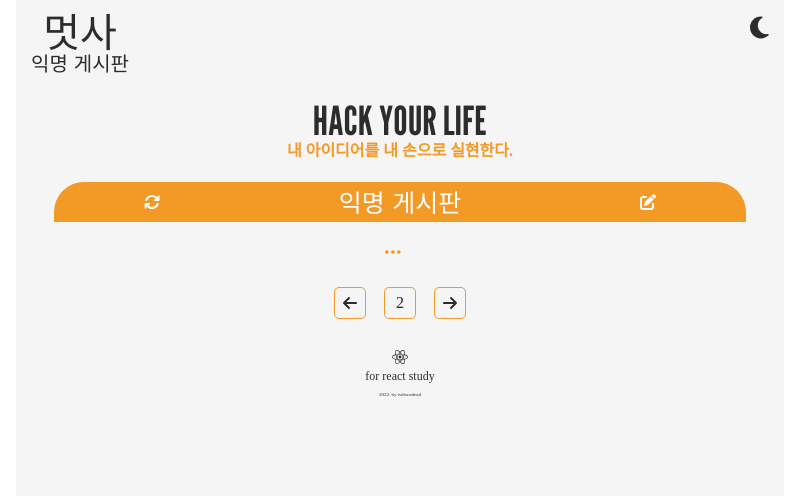
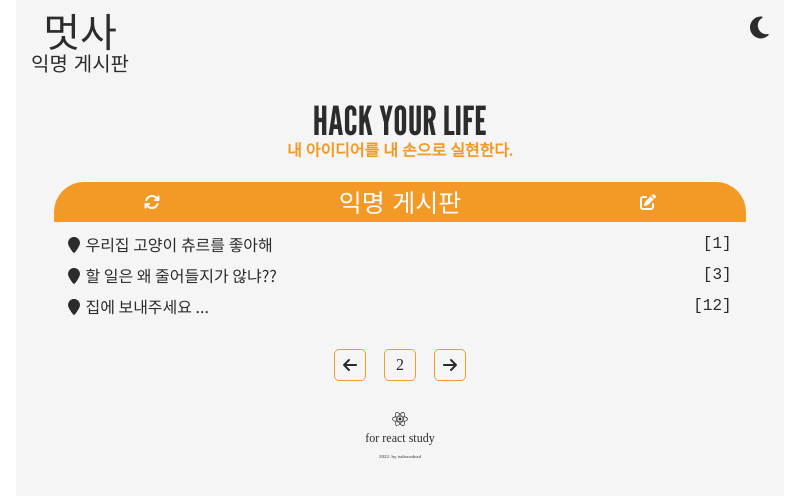
Before and after one commit to isdiscodead/like_lion_2022, a React (Create React App) app in the folder FEReact/react-study/: page / in a window 1280 px wide. Shown: the top 496 px of the page, without its empty margins (240-1039 px from the left). Built offline with nearby package versions, Linux system fonts and the light colour scheme.

Commit message:
react chap3 end

```diff
--- a/FEReact/react-study/src/App.jsx
+++ b/FEReact/react-study/src/App.jsx
@@ -2,57 +2,46 @@ import React, { useState } from "react";
 
 // 작성한 styled components
 import {
-    EachPostLi,
-    Footer,
-    FooterBig,
-    FooterSmall,
-    LoadingDiv,
-    LoadingImg,
     Main,
     MediaDiv,
-    PagenumberDiv,
-    PagingSection,
-    PostLink,
-    PostListDiv,
-    PostRepl,
-    PostSection,
-    PostTitle,
-    PostTitleDiv,
 } from './styledComponent';
 
 // 묶어서 분리한 Component들
 import Header from './Header';
 import Slogun from './Slogun';
+import ShowPostList from "./ShowPostList";
+import Footer from './Footer';
 
-// 아이콘 import
-// yarn add @fortawesome/free-solid-svg-icons @fortawesome/react-fontawesome @fortawesome/fontawesome-svg-core @fortawesome/free-brands-svg-icons
-import {
-    faSun,
-    faMoon,
-    faArrowsRotate,
-    faPenToSquare,
-    faLocationPin,
-    faArrowLeft,
-    faArrowRight,
-} from '@fortawesome/free-solid-svg-icons';
-import { FontAwesomeIcon } from '@fortawesome/react-fontawesome';
-import { faReact } from '@fortawesome/free-brands-svg-icons';
-
+// Theme 관련
 import { darkTheme, lightTheme, GlobalStyles } from './styles';
 import { ThemeProvider } from 'styled-components';
 
-// 로딩 아이콘
-import loadingIcon from './loading.svg';
+function App() {
 
+    // 게시글 배열
+    const initialPostList = [
+        {id:1, title:"우리집 고양이 츄르를 좋아해", repleCount:1},
+        {id:2, title:"할 일은 왜 줄어들지가 않냐??", repleCount:3},
+        {id:3, title:"집에 보내주세요 ...", repleCount:12},
+    ];
 
-function App() {
+    // 게시글 개수
+    let postCount = initialPostList.length;
+
     // 다크모드 구분 변수
     const [darkMode, setDarkMode] = useState(false);
     // 로딩 중 여부
-    const loading = true;
+    const [loading, setLoading] = useState(false);
     // 포스트 존재 여부
-    const isPost = false;
+    const [isPost, setIsPost] = useState(true);
+    const [postList, setPostList] = useState(initialPostList);
 
+    const addPost = () => {
+        postCount += 1;
+        setPostList((postList) => [
+            ...postList, {id: postCount, title: '강의 언제 다 보냐...', repleCount: 6},
+        ])
+    }
     return <>
         <ThemeProvider theme={darkMode ? darkTheme : lightTheme}>
             <GlobalStyles/>
@@ -60,53 +49,10 @@ function App() {
                 <Header darkMode={darkMode} setDarkMode={setDarkMode}/>
                 <Main>
                     <Slogun/>
-                    <PostSection>
-                        <PostTitleDiv>
-                            <FontAwesomeIcon icon={faArrowsRotate}/>
-                            <PostTitle>익명 게시판</PostTitle>
-                            <FontAwesomeIcon icon={faPenToSquare}/>
-                        </PostTitleDiv>
-
-                        <PostListDiv>
-                            { loading ? (
-                                <LoadingDiv>
-                                    <LoadingImg src={loadingIcon}/>
-                                </LoadingDiv>
-                            ) : (
-                                !isPost ? (
-                                <LoadingDiv>아직 기록된 글이 없습니다.</LoadingDiv>
-                                ) : (
-                                <>
-                                    <ul>
-                                        <EachPostLi>
-                                            <div>
-                                                <FontAwesomeIcon icon={faLocationPin}/>
-                                                <PostLink>꽁치, 털 밀었더니 더 못생겨져</PostLink>
-                                            </div>
-                                            <PostRepl>[2]</PostRepl>
-                                        </EachPostLi>
-                                    </ul>
-                                </>))
-                            }
-                        </PostListDiv>
-                    </PostSection>
-
-                    <PagingSection>
-                        <PagenumberDiv>
-                            <FontAwesomeIcon icon={faArrowLeft}/>
-                        </PagenumberDiv>
-                        <PagenumberDiv>2</PagenumberDiv>
-                        <PagenumberDiv>
-                            <FontAwesomeIcon icon={faArrowRight}/>
-                        </PagenumberDiv>
-                    </PagingSection>
+                    <ShowPostList loading={loading} isPost={isPost} postList={postList} addPost={addPost}/>
                 </Main>
 
-                <Footer>
-                    <FontAwesomeIcon icon={faReact}/>
-                    <FooterBig>for react study</FooterBig>
-                    <FooterSmall>2022. by isdiscodead</FooterSmall>
-                </Footer>
+                <Footer/>
             </MediaDiv>
         </ThemeProvider>
     </>;
--- /dev/null
+++ b/FEReact/react-study/src/EachPost.jsx
@@ -0,0 +1,28 @@
+import React from 'react'
+
+// 아이콘 import
+import {
+    faLocationPin,
+} from '@fortawesome/free-solid-svg-icons';
+import { FontAwesomeIcon } from '@fortawesome/react-fontawesome';
+
+import {
+    EachPostLi,
+    PostLink,
+    PostRepl,
+} from './styledComponent';
+
+
+function EachPost({title, repleCount}) {
+  return (
+    <EachPostLi>
+        <div>
+            <FontAwesomeIcon icon={faLocationPin}/>
+            <PostLink>{title}</PostLink>
+        </div>
+        <PostRepl>[{repleCount}]</PostRepl>
+    </EachPostLi>
+  )
+}
+
+export default EachPost
--- /dev/null
+++ b/FEReact/react-study/src/Footer.jsx
@@ -0,0 +1,24 @@
+import React from 'react'
+
+// icons
+import { FontAwesomeIcon } from '@fortawesome/react-fontawesome';
+import { faReact } from '@fortawesome/free-brands-svg-icons';
+
+import {
+    FooterDiv,
+    FooterBig,
+    FooterSmall,
+} from './styledComponent';
+
+
+function Footer() {
+  return (
+    <FooterDiv>
+        <FontAwesomeIcon icon={faReact}/>
+        <FooterBig>for react study</FooterBig>
+        <FooterSmall>2022. by isdiscodead</FooterSmall>
+    </FooterDiv>
+  )
+}
+
+export default Footer
--- /dev/null
+++ b/FEReact/react-study/src/ShowPostList.jsx
@@ -0,0 +1,70 @@
+import React from 'react'
+
+// 아이콘 import
+// yarn add @fortawesome/free-solid-svg-icons @fortawesome/react-fontawesome @fortawesome/fontawesome-svg-core @fortawesome/free-brands-svg-icons
+import {
+    faArrowsRotate,
+    faPenToSquare,
+    faArrowLeft,
+    faArrowRight,
+} from '@fortawesome/free-solid-svg-icons';
+import { FontAwesomeIcon } from '@fortawesome/react-fontawesome';
+
+// 로딩 아이콘
+import loadingIcon from './loading.svg';
+
+import {
+    PagenumberDiv,
+    PagingSection,
+    PostListDiv,
+    PostSection,
+    PostTitle,
+    PostTitleDiv,
+    LoadingDiv,
+    LoadingImg,
+} from './styledComponent';
+
+import EachPost from './EachPost';
+
+function ShowPostList({ isPost, loading, addPost, postList }) {
+  return (
+    <>
+        <PostSection>
+            <PostTitleDiv>
+                <FontAwesomeIcon icon={faArrowsRotate} onClick={addPost}/>
+                <PostTitle>익명 게시판</PostTitle>
+                <FontAwesomeIcon icon={faPenToSquare}/>
+            </PostTitleDiv>
+
+            <PostListDiv>
+                { loading ? (
+                    <LoadingDiv>
+                        <LoadingImg src={loadingIcon}/>
+                    </LoadingDiv>
+                ) : (
+                    !isPost ? (
+                    <LoadingDiv>아직 기록된 글이 없습니다.</LoadingDiv>
+                    ) : (
+                    <>
+                        <ul>
+                            {postList.map((element) => (<EachPost key={element.id} title={element.title} repleCount={element.repleCount}/>))}
+                        </ul>
+                    </>))
+                }
+            </PostListDiv>
+
+        </PostSection>
+        <PagingSection>
+            <PagenumberDiv>
+                <FontAwesomeIcon icon={faArrowLeft}/>
+            </PagenumberDiv>
+            <PagenumberDiv>2</PagenumberDiv>
+            <PagenumberDiv>
+                <FontAwesomeIcon icon={faArrowRight}/>
+            </PagenumberDiv>
+        </PagingSection>
+    </>
+  )
+}
+
+export default ShowPostList
--- a/FEReact/react-study/src/styledComponent.js
+++ b/FEReact/react-study/src/styledComponent.js
@@ -143,7 +143,7 @@ export const PagenumberDiv = styled.div`
     border: 1px solid #f39926;
     border-radius: 5px;
 `;
-export const Footer = styled.div`
+export const FooterDiv = styled.div`
     margin-top: 30px;
     display: flex;
     flex-direction: column;
```
